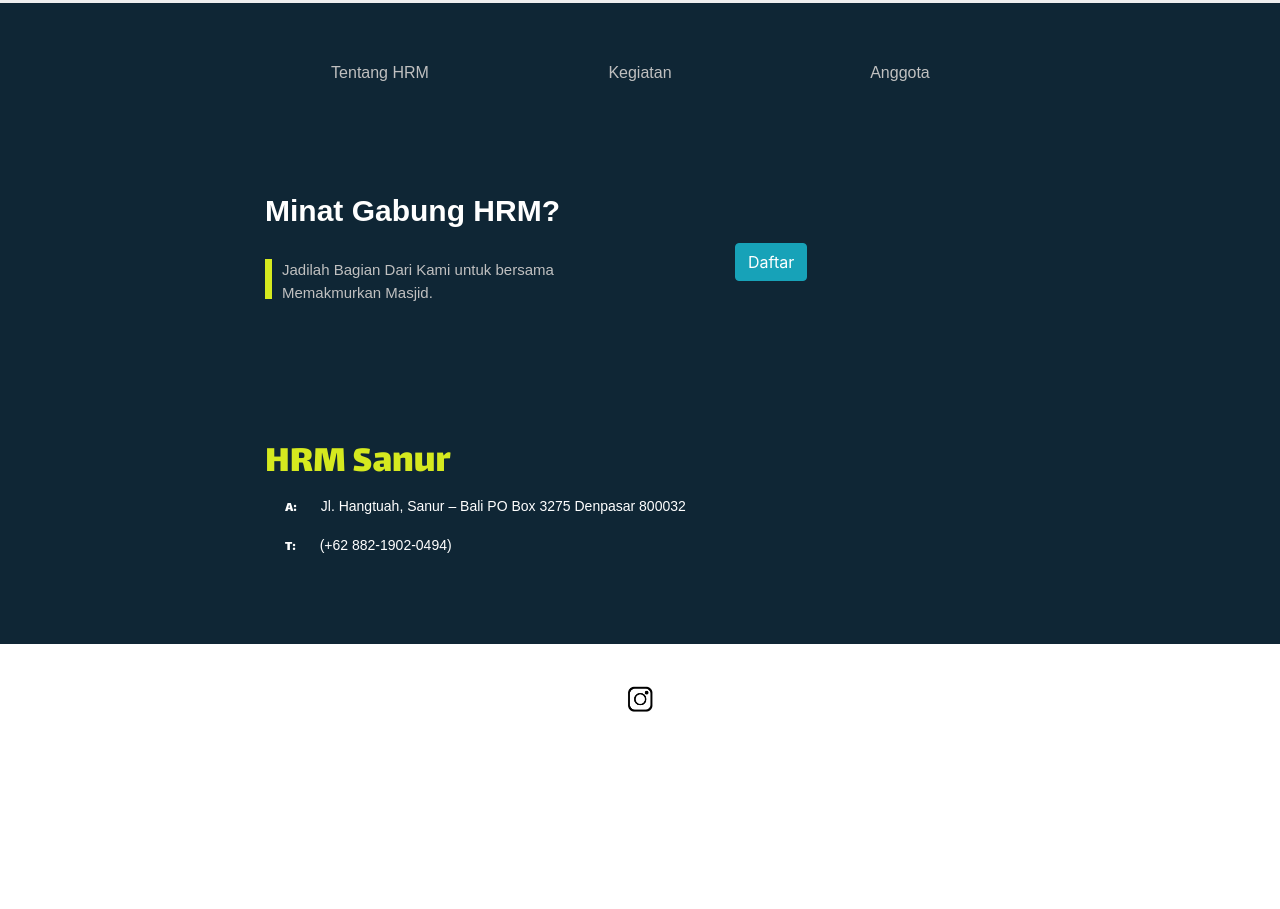
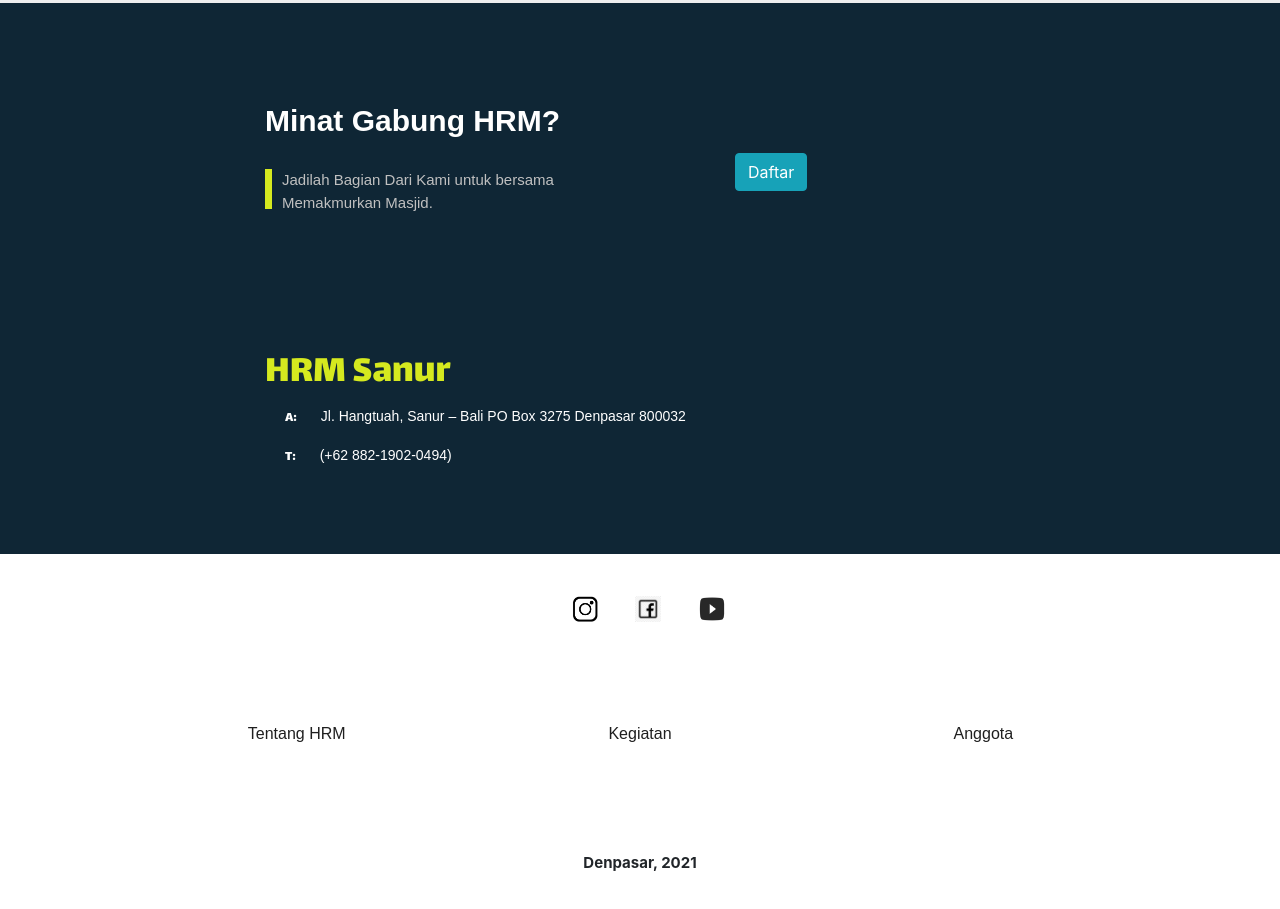
Before and after one commit to DerisSatrio/derissatrio.github.io, a plain HTML site: page index.html in a window 1280 px wide. Shown: the part 6407-7316 px from the top of the page. Drawn offline with nearby package versions, Linux system fonts and the light colour scheme; a web font is replaced by a local one.

Commit message:
Terbaru tgl 3

```diff
--- a/index.css
+++ b/index.css
@@ -1,4 +1,3 @@
-    body {}
 
     .logo {
         width: 140px;
@@ -383,6 +382,7 @@
         background-color: #0f2635;
         padding-left: 15px;
         padding-right: 15px;
+        padding-bottom: 100px;
     }
     .list2 {
         color: rgb(192, 192, 192);
@@ -434,7 +434,7 @@
 
 
     .HRMsanur {
-        margin-top: 120px;
+        margin-top: 60px;
         font-family: 'Lalezar', cursive;
         color: #d5e91f;
     }
@@ -469,6 +469,17 @@
 
 
 
+
+    /* Sosmed */
+    #sosmed {
+        margin-top: 40px;
+        margin-bottom: -80px;
+    }
+
+    #sosmed {
+        padding-right: 50px;
+        padding-left: 80px;
+    }
 
     .ig {
         width: 30px;
@@ -478,7 +489,29 @@
     .igP {
         font-size: 14px;
     }
-
+    .fb {
+        width: 30px;
+        height: 30px;
+        padding: 2px;
+    }
+    .yt {
+        width: 30px;
+        height: 30px;
+        padding: 2px;
+    }
+
+    #list {
+        padding-top: 120px;
+        padding-right: 40px;
+        padding-left: 40px;
+    }
+    .dps {
+        margin-top: 100px;
+        font-size: 15px;
+        font-weight: bold;
+    }
+    .list2 {
+        color: rgb(155, 155, 155);
     }
 
 
@@ -800,6 +833,17 @@
 
 
 
+    /* Sosmed */
+    #sosmed {
+        margin-top: 40px;
+        margin-bottom: -80px;
+    }
+
+    #sosmed {
+        padding-right: 50px;
+        padding-left: 80px;
+    }
+
     .ig {
         width: 30px;
         height: 30px;
@@ -807,6 +851,30 @@
     }
     .igP {
         font-size: 14px;
+    }
+    .fb {
+        width: 30px;
+        height: 30px;
+        padding: 2px;
+    }
+    .yt {
+        width: 30px;
+        height: 30px;
+        padding: 2px;
+    }
+
+    #list {
+        padding-top: 120px;
+        padding-right: 40px;
+        padding-left: 40px;
+    }
+    .dps {
+        margin-top: 100px;
+        font-size: 15px;
+        font-weight: bold;
+    }
+    .list2 {
+        color: rgb(155, 155, 155);
     }
 }
 
@@ -1062,6 +1130,17 @@
 
 
 
+    /* Sosmed */
+    #sosmed {
+        margin-top: 40px;
+        margin-bottom: -80px;
+    }
+
+    #sosmed {
+        padding-right: 50px;
+        padding-left: 100px;
+    }
+
     .ig {
         width: 30px;
         height: 30px;
@@ -1069,6 +1148,30 @@
     }
     .igP {
         font-size: 14px;
+    }
+    .fb {
+        width: 30px;
+        height: 30px;
+        padding: 2px;
+    }
+    .yt {
+        width: 30px;
+        height: 30px;
+        padding: 2px;
+    }
+
+    #list {
+        padding-top: 120px;
+        padding-right: 40px;
+        padding-left: 40px;
+    }
+    .dps {
+        margin-top: 100px;
+        font-size: 15px;
+        font-weight: bold;
+    }
+    .list2 {
+        color: rgb(155, 155, 155);
     }
 
 }
@@ -1530,7 +1633,16 @@
 
 
 
-
+    /* Sosmed */
+    #sosmed {
+        margin-top: 40px;
+        margin-bottom: -80px;
+    }
+
+    #sosmed {
+        padding-right: 50px;
+        padding-left: 100px;
+    }
 
     .ig {
         width: 30px;
@@ -1540,7 +1652,30 @@
     .igP {
         font-size: 14px;
     }
-}
+    .fb {
+        width: 30px;
+        height: 30px;
+        padding: 2px;
+    }
+    .yt {
+        width: 30px;
+        height: 30px;
+        padding: 2px;
+    }
+
+    #list {
+        padding-top: 120px;
+        padding-right: 40px;
+        padding-left: 40px;
+    }
+    .dps {
+        margin-top: 100px;
+        font-size: 15px;
+        font-weight: bold;
+    }
+    .list2 {
+        color: rgb(155, 155, 155);
+    }
 
 
 
@@ -1883,20 +2018,10 @@
         padding-bottom: 70px;
     }
     .list2 {
-        color: rgb(192, 192, 192);
+        color: rgb(31, 31, 31);
         margin-top: 50px;
     }
-    .list2:hover::after {
-        content: '';
-        display: block;
-        border-bottom: 3px solid #0f2635;
-        border-radius: 50px;
-        width: 50%;
-        margin: auto;
-        padding-bottom: 3px;
-        margin-bottom: -6px;
-
-    }
+
     .minat {
         color: white;
         margin-top: 100px;
@@ -1970,6 +2095,10 @@
         margin-bottom: -80px;
     }
 
+    #sosmed {
+        padding-right: 550px;
+        padding-left: 570px;
+    }
 
     .ig {
         width: 30px;
@@ -1979,5 +2108,26 @@
     .igP {
         font-size: 14px;
     }
+    .fb {
+        width: 30px;
+        height: 30px;
+        padding: 2px;
+    }
+    .yt {
+        width: 30px;
+        height: 30px;
+        padding: 2px;
+    }
+
+    #list {
+        padding-top: 120px;
+        padding-right: 140px;
+        padding-left: 140px;
+    }
+    .dps {
+        margin-top: 100px;
+        font-size: 15px;
+        font-weight: bold;
+    }
 
 }
--- a/index.html
+++ b/index.html
@@ -376,17 +376,6 @@
     <!-- footer -->
     <section id="footer">
         <div class="container">
-            <div class="row text-center">
-                <div class="col-lg-4">
-                    <a class="nav-link list2" href="#">Tentang HRM</a>
-                </div>
-                <div class="col-lg-4">
-                    <a class="nav-link list2" href="#">Kegiatan</a>
-                </div>
-                <div class="col-lg-4">
-                    <a class="nav-link list2" href="#">Anggota</a>
-                </div>
-            </div>
             <div class="row">
                 <div class="col-lg-6 col-md-12">
                     <div class="float-left">
@@ -423,8 +412,37 @@
     <section id="sosmed">
         <div class="row text-center">
             <div class="col">
-               <a href="https://www.instagram.com/hrm_sanur/"><img src="./ig.png" alt="ig" class="ig"></a>
+                <div class="">
+                    <a href="https://www.instagram.com/hrm_sanur/"><img src="./ig.png" alt="ig" class="ig float-left"></a>
+                </div>
             </div>
+            <div class="col">
+                <div class="">
+                    <a href="https://www.instagram.com/hrm_sanur/"><img src="./images.png" alt="fb" class="ig float-left"></a>
+                </div>
+            </div>
+            <div class="col">
+                <div class="">
+                    <a href="https://www.instagram.com/hrm_sanur/"><img src="./yt.png" alt="yt" class="ig float-left"></a>
+                </div>
+            </div>
+        </div>
+    </section>
+
+    <section id="list">
+        <div class="row text-center">
+            <div class="col-lg-4">
+                <a class="nav-link list2" href="#">Tentang HRM</a>
+            </div>
+            <div class="col-lg-4">
+                <a class="nav-link list2" href="#">Kegiatan</a>
+            </div>
+            <div class="col-lg-4">
+                <a class="nav-link list2" href="#">Anggota</a>
+            </div>
+        </div>
+        <div class="row text-center">
+            <h4 class="dps">Denpasar, 2021</h4>
         </div>
     </section>
 
```
Also changed, not shown: yt.png (added).
